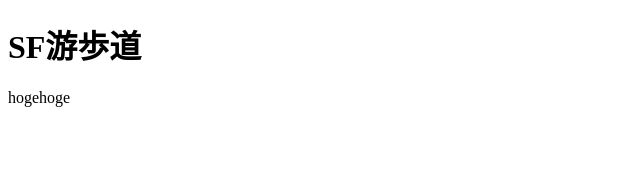
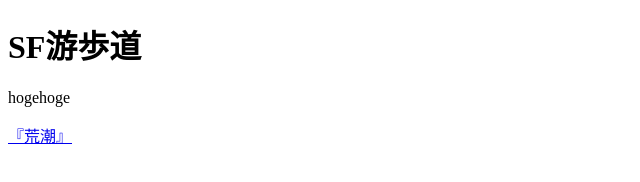
Before and after one commit to ShiyuuShimo/sf-promenade.github.io, a plain HTML site: page index.html in a window 1280 px wide. Shown: the full height of the page, 0-640 px from the left. Drawn offline with Linux system fonts and the light colour scheme.

Commit message:
add link

```diff
--- a/index.html
+++ b/index.html
@@ -22,6 +22,10 @@
 
 		<p>hogehoge</p>
 
+		<p>
+			<a href="review_wastetide">『荒潮』</a>
+		</p>
+
 	</body>
 
 
```
